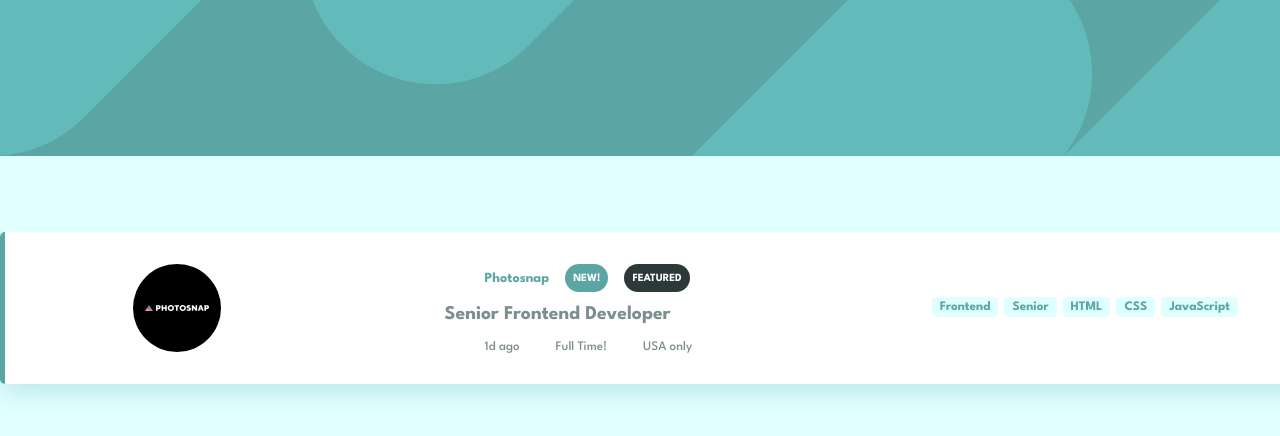
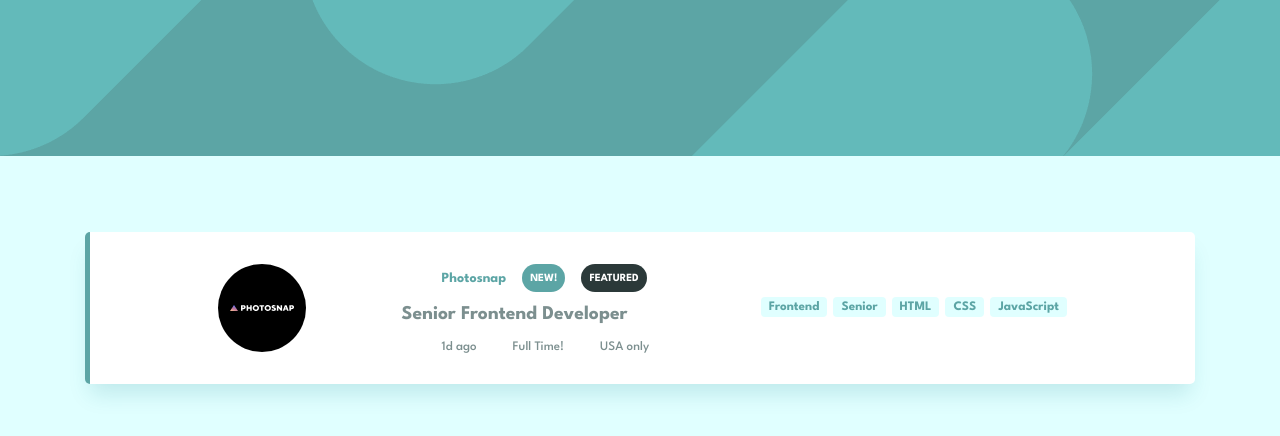
Before and after one commit to javohir1998/job-lists, a plain HTML site: page index.html in a window 1280 px wide. Shown: the top 436 px of the page. Drawn offline with Linux system fonts and the light colour scheme.

Commit message:
add container style

```diff
--- a/css/styles.css
+++ b/css/styles.css
@@ -26,7 +26,7 @@ body {
 /* CONTAINER */
 .container {
   width: 100%;
-  min-width: 1366px;
+  max-width: 1366px;
   padding-left: 128px;
   padding-right: 128px;
   margin-right: auto;
```
